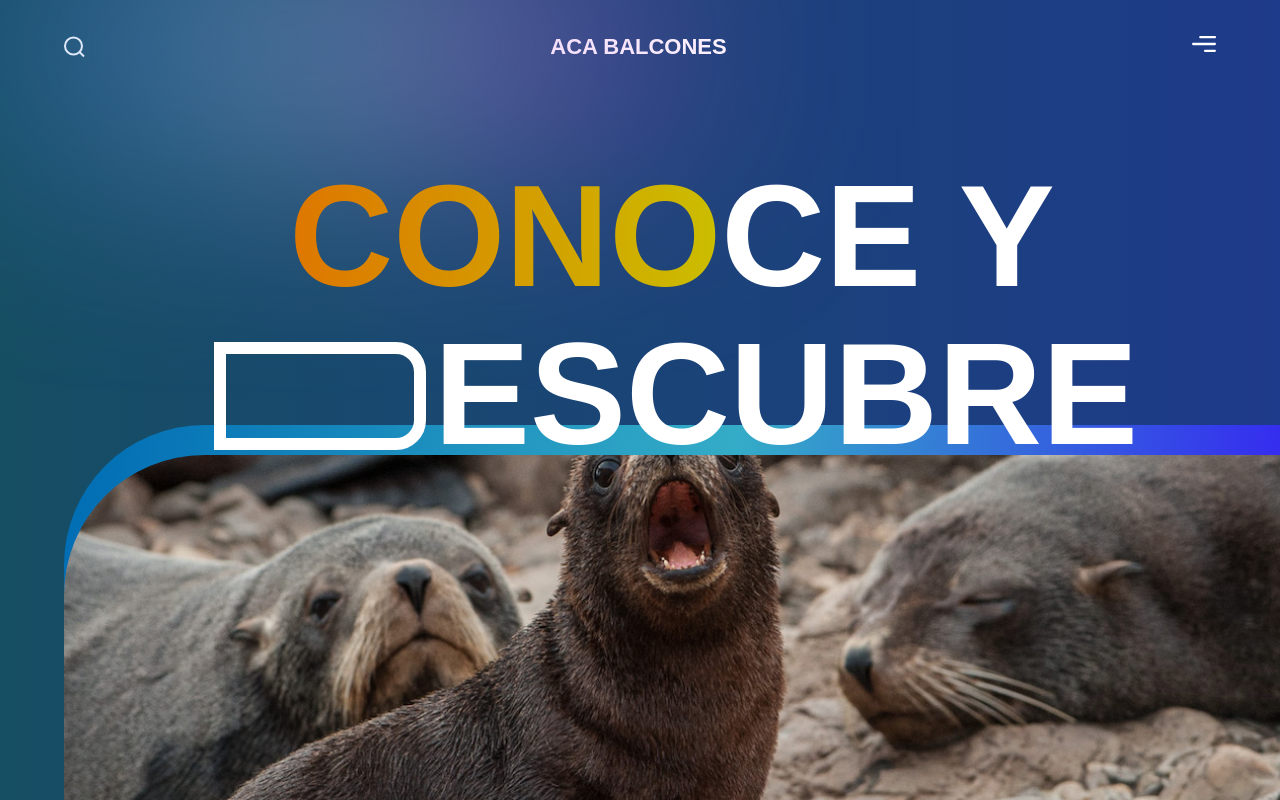
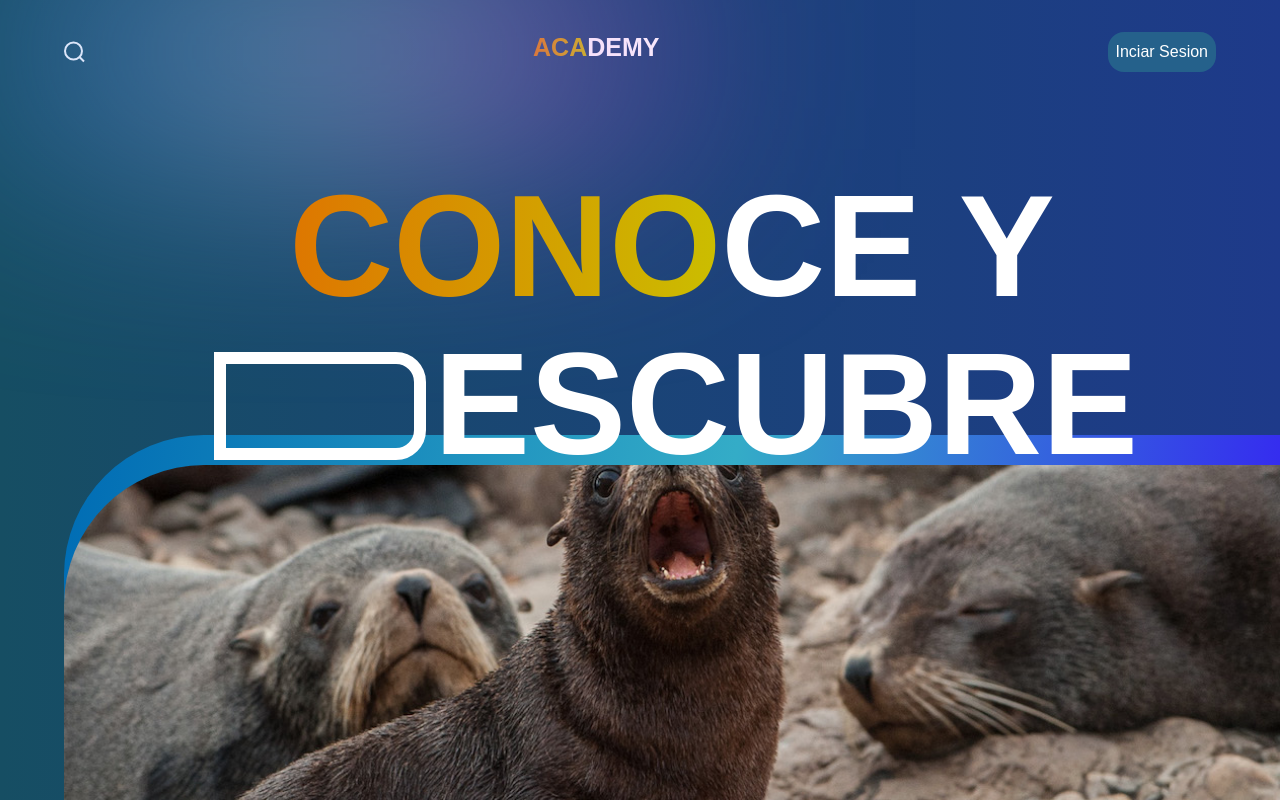
Before and after one commit to aaronfarias29/aca-balcones, a Next.js app: page / in a window 1280 px wide. Shown: the top 800 px of the page. Built offline with nearby package versions, Linux system fonts and the light colour scheme; a web font is replaced by a local one.

Commit message:
Correccion navBar

```diff
--- a/components/Navbar.jsx
+++ b/components/Navbar.jsx
@@ -5,26 +5,31 @@ import { motion } from 'framer-motion';
 import styles from '../styles';
 import { navVariants } from '../utils/motion';
 
+
+
 const Navbar = () => (
+
   <motion.nav
     variants={navVariants}
     initial="hidden"
     whileInView="show"
     className={`${styles.xPaddings} py-8 relative`}
   >
+
     <div className="absolute w-[50%] inset-0 gradient-01" />
     <div className={`${styles.innerWidth} mx-auto flex justify-between gap-8`}>
       <img src="/search.svg" alt="Buscar" />
-      <h2 className="font-extrabold text-[22px] leading-[30px] text-white">
-        ACA BALCONES
+      <h2 className="font-extrabold text-[25px] leading-[30px] text-white items-center">
+      <span className='custom-gradient-2'>ACA</span>DEMY
       </h2>
-      <img
-        src="/menu.svg"
-        alt="menu"
-        className="w-[24px] h-[24px] object-contain"
-      />
+      <div className="">
+      <button type="button" className="py-2 px-2 bg-[#25618b] rounded-[16px] gap-[5px] text-white">
+        Inciar Sesion
+      </button>
+      </div>
     </div>
   </motion.nav>
+
 );
 
 export default Navbar;
```
